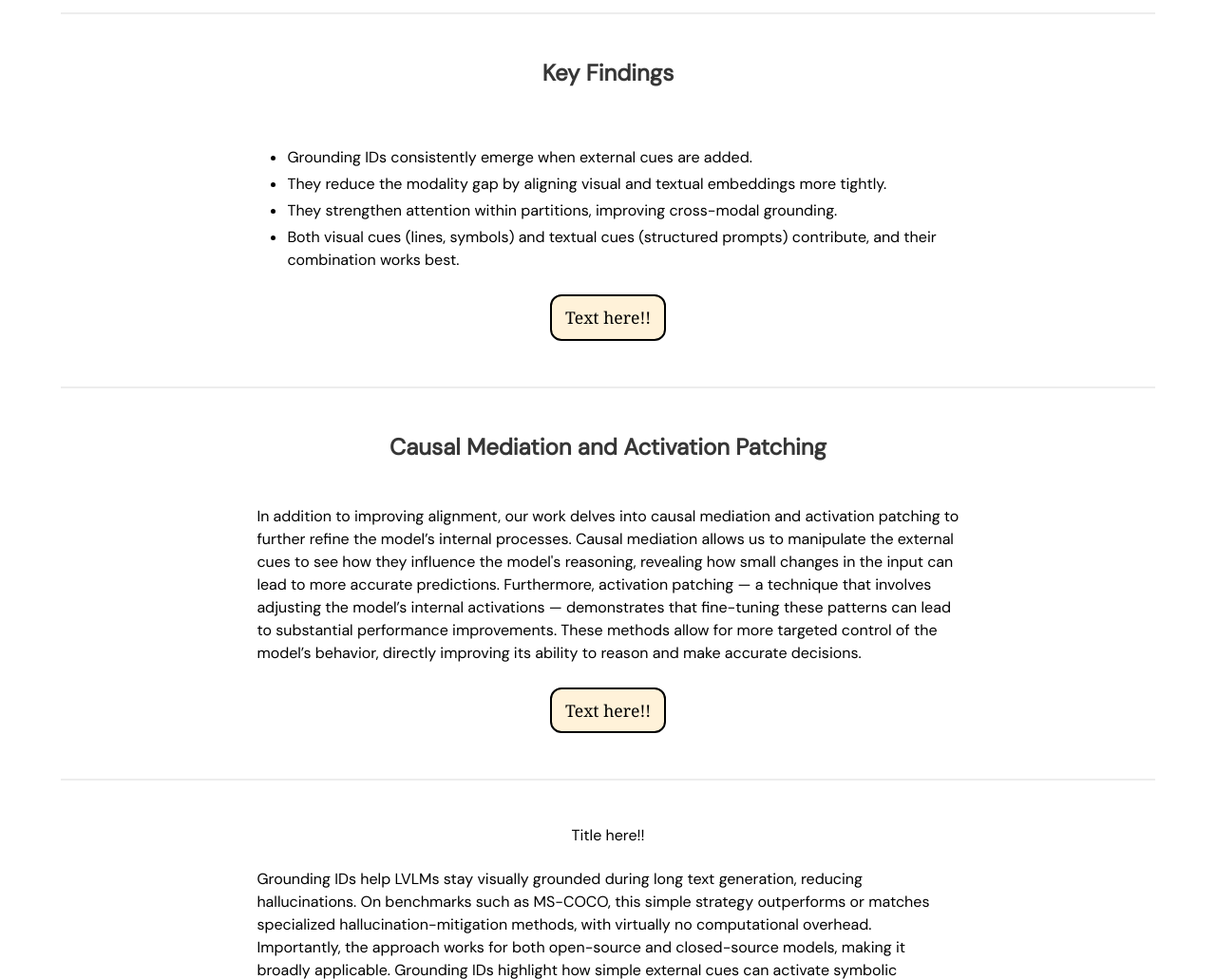
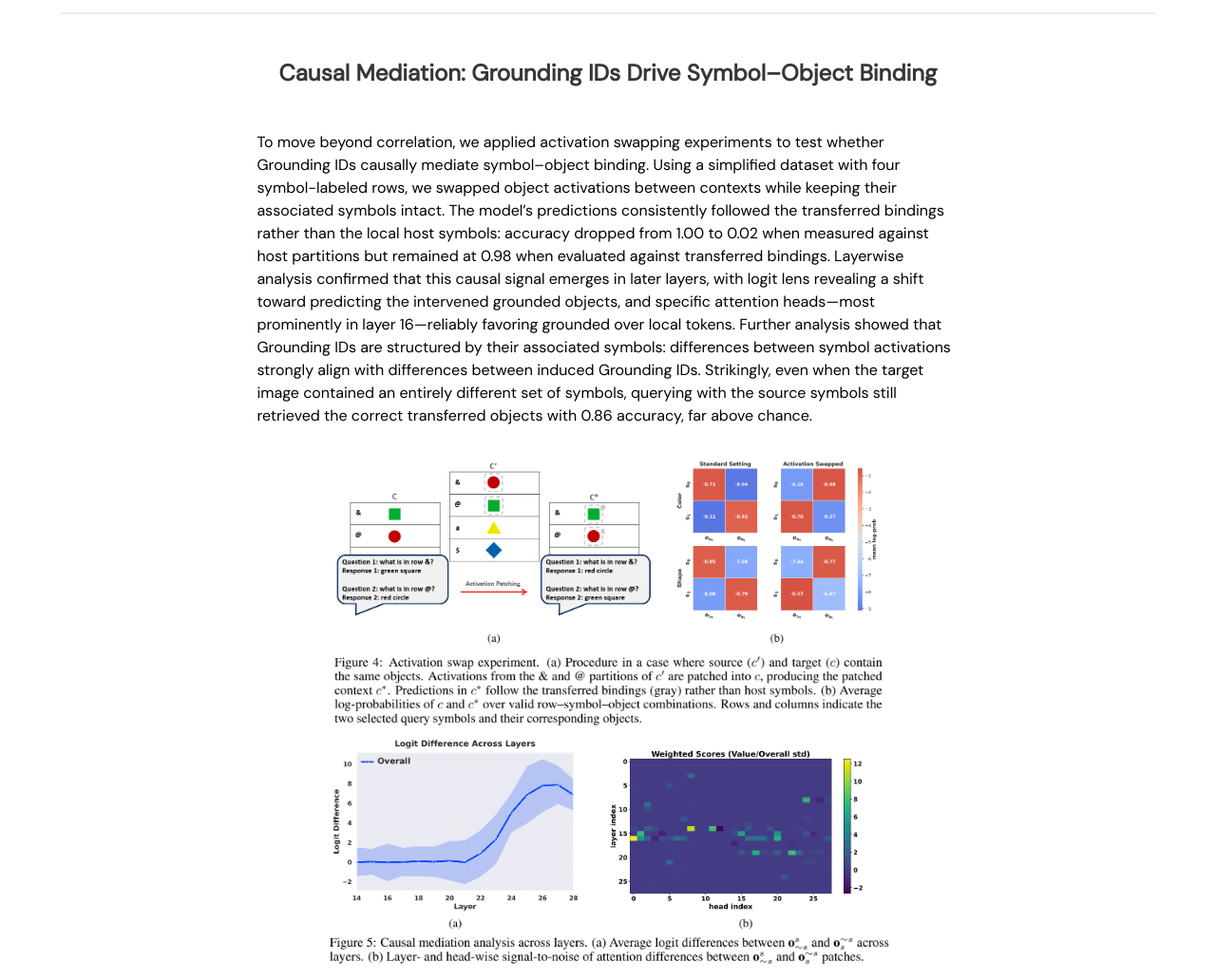
Before and after one commit to Sadegh-moh/Uncovering-Grounding-IDs, a plain HTML site: page index.html in a window 1280 px wide. Shown: the part 3100-4131 px from the top of the page at 95% size. Drawn offline with nearby package versions, Linux system fonts and the light colour scheme; some icons are missing.

Commit message:
Casual intervention section

```diff
--- a/index.html
+++ b/index.html
@@ -223,37 +223,7 @@
   <div class="container is-max-desktop">
     <div class="columns is-centered has-text-centered">
       <div class="column is-four-fifths">
-        <h2 class="title is-4">Key Findings</h2>
-        <div class="max-width-content">
-          <!-- Video or image here -->
-          <!-- <video class="max-width-results" id="instruction" muted playsinline onclick="playVideo('instruction')">
-            <source src="assets/instruction.m4v" type="video/mp4">
-          </video> -->
-
-          <br>
-          <div class="content has-text-left">
-            <ul>
-              <li>Grounding IDs consistently emerge when external cues are added.</li>
-              <li>They reduce the modality gap by aligning visual and textual embeddings more tightly.</li>
-              <li>They strengthen attention within partitions, improving cross-modal grounding.</li>
-              <li>Both visual cues (lines, symbols) and textual cues (structured prompts) contribute, and their combination works best.</li>
-            </ul>
-          </div>
-
-          <div class="finding-box">
-            Text here!!</div>
-        </div>
-      </div>
-    </div>
-  </div>
-</section>
-
-<hr>
-<section class="section">
-  <div class="container is-max-desktop">
-    <div class="columns is-centered has-text-centered">
-      <div class="column is-four-fifths">
-        <h2 class="title is-4">Causal Mediation and Activation Patching</h2>
+        <h2 class="title is-4">Causal Mediation: Grounding IDs Drive Symbol–Object Binding</h2>
         <div class="max-width-content">
           <!-- Video or image here -->
           <!-- <video class="max-width-results" id="instruction" muted playsinline onclick="playVideo('instruction')">
@@ -263,17 +233,29 @@
           <br>
           <div class="content has-text-left">
             <p>
-              In addition to improving alignment, our work delves into causal mediation and activation patching to further refine the model’s internal processes. Causal mediation allows us to manipulate the external cues to see how they influence the model's reasoning, revealing how small changes in the input can lead to more accurate predictions. Furthermore, activation patching — a technique that involves adjusting the model’s internal activations — demonstrates that fine-tuning these patterns can lead to substantial performance improvements. These methods allow for more targeted control of the model’s behavior, directly improving its ability to reason and make accurate decisions.
+              To move beyond correlation, we applied activation swapping experiments to test whether Grounding IDs causally mediate symbol–object binding. Using a simplified dataset with four symbol-labeled rows, we swapped object activations between contexts while keeping their associated symbols intact.
+              The model’s predictions consistently followed the transferred bindings rather than the local host symbols: accuracy dropped from 1.00 to 0.02 when measured against host partitions but remained at 0.98 when evaluated against transferred bindings.
+              Layerwise analysis confirmed that this causal signal emerges in later layers, with logit lens revealing a shift toward predicting the intervened grounded objects, and specific attention heads—most prominently in layer 16—reliably favoring grounded over local tokens.
+              Further analysis showed that Grounding IDs are structured by their associated symbols: differences between symbol activations strongly align with differences between induced Grounding IDs.
+              Strikingly, even when the target image contained an entirely different set of symbols, querying with the source symbols still retrieved the correct transferred objects with 0.86 accuracy, far above chance.
+
             </p>
           </div>
 
-          <div class="finding-box">
-            Text here!!</div>
+          <img src="assets/activation_swap.png"
+          alt=""
+          class="max-width-results" />
+
+          <img src="assets/cma_layer_head.png"
+          alt=""
+          class="max-width-results" />
+
         </div>
       </div>
     </div>
   </div>
 </section>
+
 
 <hr>
 <section class="section">
```
Also changed, not shown: assets/activation_swap.png (added), assets/cma_layer_head.png (added).
